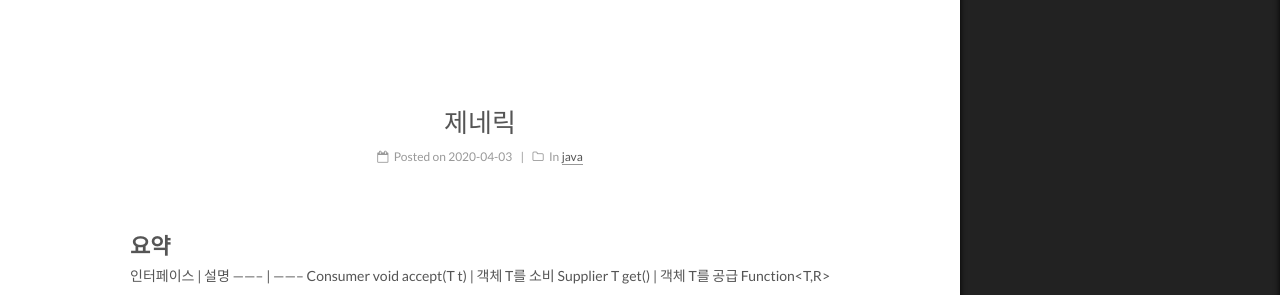
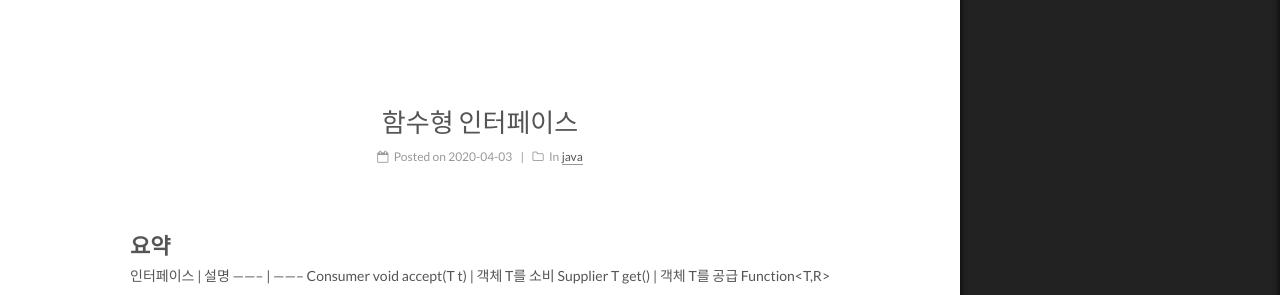
Before and after one commit to id6827/id6827.github.io, a Jekyll site: the page built from _posts/2020-04-03-005.md, in a window 1280 px wide. Shown: the part 274-569 px from the top of the page. Built offline with Jekyll 4.4.1, drawn with Linux system fonts in a browser that asks for light colours; some of the changed text lies outside the part shown.

Commit message:
modified post
Signed-off-by: sunga <sunga@blocko.io>

```diff
--- a/_posts/2020-04-03-005.md
+++ b/_posts/2020-04-03-005.md
@@ -1,9 +1,9 @@
 ---
-title: 제네릭
+title: 함수형 인터페이스
 categories:
  - java
 tags:
-- Generic
+- Functional interface
 - Java
 ---
 
```
